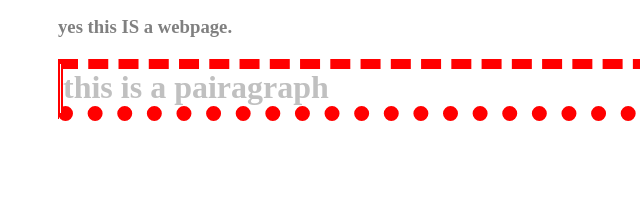
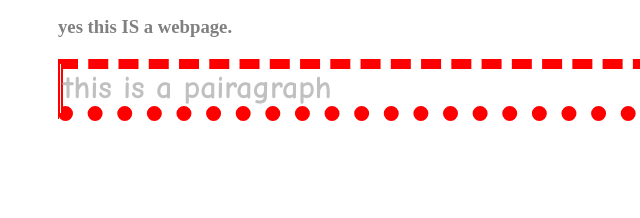
Before and after one commit to AmirFleurizard/afleuriz.github.io, a plain HTML site: page stuff/0MG CR@PPY PGE.htm in a window 1280 px wide. Shown: the part 429-647 px from the top of the page, 17-657 px from the left. Drawn offline with Linux system fonts and the light colour scheme; files whose address does not match are found by name.

Commit message:
Update 0MG CR@PPY PGE.htm

```diff
--- a/stuff/0MG CR@PPY PGE.htm
+++ b/stuff/0MG CR@PPY PGE.htm
@@ -4,26 +4,28 @@
 <head>
 	<style>
 
+
 	body
 	{
-		font: papyrus;
+		font-family: papyrus;
 		color: black;
 		background-color: white;
 		margin-left: 75px;
 		margin-right: 5px;
 	}
 	h1{
-		font: comic sans;
+		font-family: "Comic Sans MS", "Comic Sans", cursive;
 		color: silver;
 	}
 	h3{
-		font: times;
+		font-family: "Times New Roman", times, serif;
 		color: grey;
 	}
 	p{
 		background-color: green;
 		text-align:center;
 		font-size: 100;
+
 	}
 	ul{
 		text-align:center;
```
